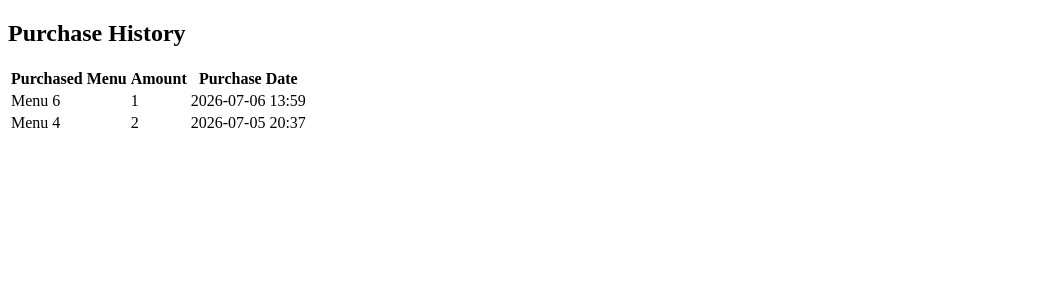
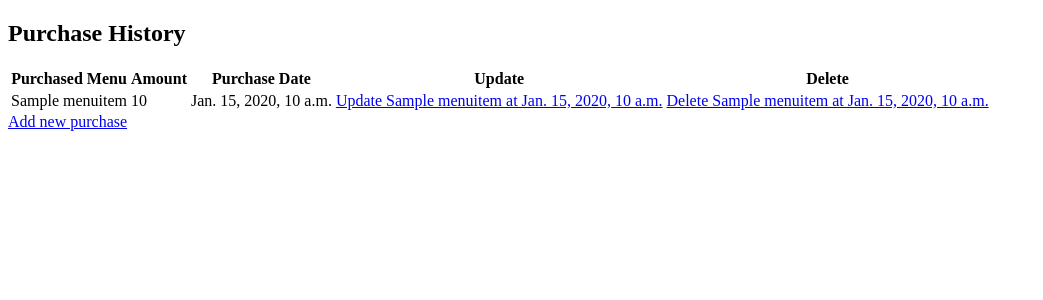
Before and after one commit to lbilal0016/Django-Delights, a Django app: page /purchases/ in a window 1280 px wide. Shown: the part 98-398 px from the top of the page, without its empty margins (0-1043 px from the left). Run offline with Django 5.2, Linux system fonts and the light colour scheme; tables that the repository leaves empty hold one stand-in row (values such as "Sample post").

Commit message:
initial implementation of purchase views.

```diff
--- a/inventory/forms.py
+++ b/inventory/forms.py
@@ -14,7 +14,7 @@ class MenuItemCreateForm(forms.ModelForm):
 class PurchaseCreateForm(forms.ModelForm):
     class Meta:
         model = Purchase
-        fields = "__all__"
+        fields = ["purchased_item", "purchase_amount"]
 
 class RecipeRequirementCreateForm(forms.ModelForm):
     class Meta:
--- a/inventory/templates/inventory/purchases.html
+++ b/inventory/templates/inventory/purchases.html
@@ -8,16 +8,20 @@
             <th>Purchased Menu</th>
             <th>Amount</th>
             <th>Purchase Date</th>
+            <th>Update</th>
+            <th>Delete</th>
         </tr>
+        {% for purchase in purchases %}
         <tr>
-            <td>Menu 6</td>
-            <td>1</td>
-            <td>2026-07-06 13:59</td>
+            <td>{{purchase.purchased_item}}</td>
+            <td>{{purchase.purchase_amount}}</td>
+            <td>{{purchase.purchase_date}}</td>
+            <td><a href="{% url 'updatepurchase' purchase.id %}">Update {{purchase.purchased_item}} at {{purchase.purchase_date}}</a></td>
+            <td><a href="{% url 'deletepurchase' purchase.id %}">Delete {{purchase.purchased_item}} at {{purchase.purchase_date}}</a></td>
         </tr>
-        <tr>
-            <td>Menu 4</td>
-            <td>2</td>
-            <td>2026-07-05 20:37</td>
-        </tr>
+        {% endfor %}
     </table>
+    <div class="control-buttons-container">
+        <div class="control-button"><a href="{% url 'purchasecreate' %}">Add new purchase</a></div>
+    </div>
 {% endblock %}
--- a/inventory/urls.py
+++ b/inventory/urls.py
@@ -9,11 +9,14 @@ urlpatterns = [
     path('ingredients/', views.IngredientsView.as_view(), name='ingredients'),
     path('ingredients/<int:ingredient_pk>/update/', views.UpdateIngredientView.as_view(), name='updateingredient'),
     path('ingredients/<int:ingredient_pk>/delete/', views.DeleteIngredientView.as_view(), name='deleteingredient'),
+    path('ingredients/create/', views.IngredientCreate.as_view(), name="ingredientcreate"),
     path('purchases/', views.PurchasesView.as_view(), name='purchases'),
+    path('purchases/create/', views.PurchaseCreate.as_view(), name="purchasecreate"),
+    path('purchases/<int:purchase_pk>/update/', views.UpdatePurchaseView.as_view(), name='updatepurchase'),
+    path('purchases/<int:purchase_pk>/delete/', views.DeletePurchaseView.as_view(), name='deletepurchase'),
     path('menus/create/', views.MenuCreate.as_view(), name="menucreate"),
     path('menus/<int:menu_pk>/update/', views.UpdateMenuView.as_view(), name="menuupdate"),
     path('menus/<int:menu_pk>/delete/', views.DeleteMenuView.as_view(), name="deletemenu"),
-    path('ingredients/create/', views.IngredientCreate.as_view(), name="ingredientcreate"),
     path('menus/<int:menu_pk>/requirements/create/', views.RecipeRequirementsCreate.as_view(), name="createreciperequirement"),
     path('menus/<int:menu_pk>/requirements/<int:requirement_pk>/update/', views.RecipeRequirementUpdate.as_view(), name="updatereciperequirement"),
 ]
--- a/inventory/views.py
+++ b/inventory/views.py
@@ -30,6 +30,12 @@ class IngredientsView(TemplateView):
 
 class PurchasesView(TemplateView):
     template_name = "inventory/purchases.html"
+
+    #   send purchase items to purchases.html template
+    def get_context_data(self, **kwargs):
+        context =  super().get_context_data(**kwargs)
+        context["purchases"] = Purchase.objects.all()
+        return context
 
 class MenuRequirementsView(TemplateView):
     template_name = "inventory/menu_requirements.html"
@@ -97,6 +103,20 @@ class IngredientCreate(CreateView):
 
     success_url = reverse_lazy("ingredients")
 
+class PurchaseCreate(CreateView):
+    model = Purchase
+    form_class = PurchaseCreateForm
+    template_name = "inventory/purchase_create_form.html"
+
+    def form_valid(self, form):
+        menu_item = form.instance.purchased_item
+        amount = form.instance.purchase_amount
+
+        form.instance.total_price_at_purchase = menu_item.price * amount
+
+        return super().form_valid(form)
+
+    success_url = reverse_lazy("purchases")
 
 #   Update Views
 #   ----------------------------
@@ -144,6 +164,16 @@ class UpdateIngredientView(UpdateView):
     #   After updating menu name and price, menu requirement is updated
     success_url = reverse_lazy("ingredients")
 
+class UpdatePurchaseView(UpdateView):
+    model = Purchase
+    template_name = "inventory/update_purchase.html"
+    form_class = PurchaseCreateForm
+
+    pk_url_kwarg = "purchase_pk"
+
+    success_url = reverse_lazy("purchases")
+
+
 #   Delete Views
 #   ----------------------------
 class DeleteMenuView(DeleteView):
@@ -181,3 +211,21 @@ class DeleteIngredientView(DeleteView):
         context["ingredient"] = ingredient
 
         return context
+
+class DeletePurchaseView(DeleteView):
+    model = Purchase
+    template_name = "inventory/delete_purchase.html"
+    success_url = "/purchases"
+    pk_url_kwarg = "purchase_pk"
+
+    def get_context_data(self, **kwargs):
+        context = super().get_context_data(**kwargs)
+
+        purchase = get_object_or_404(
+            Purchase,
+            pk = self.kwargs["purchase_pk"]
+        )
+
+        context["purchase"] = purchase
+
+        return context
```
Also changed, not shown: inventory/templates/inventory/delete_purchase.html (added, +11 -0 lines), inventory/templates/inventory/purchase_create_form.html (added, +13 -0 lines), inventory/templates/inventory/update_purchase.html (added, +11 -0 lines).
